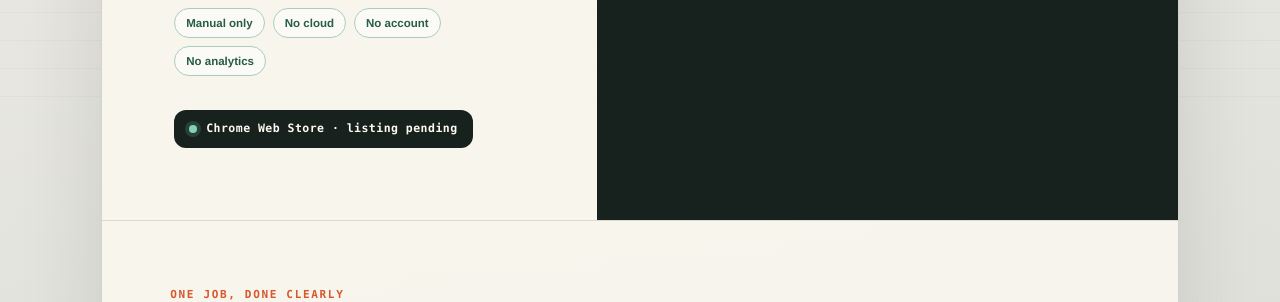
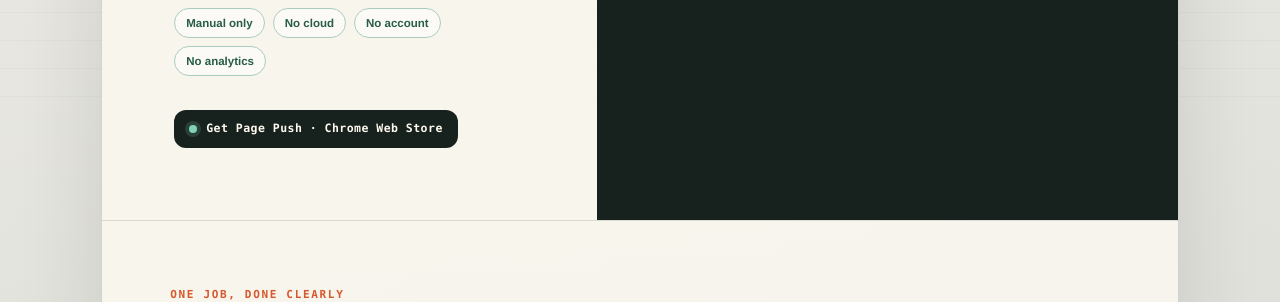
Before and after one commit to krwillxyz/krwillxyz.github.io, a Jekyll site: the page built from products/page-push/index.md, in a window 1280 px wide. Shown: the part 803-1105 px from the top of the page. Built offline with Jekyll 4.4.1, drawn with Linux system fonts in a browser that asks for light colours.

Commit message:
Link Page Push Chrome Web Store listing

```diff
--- a/products/page-push/index.md
+++ b/products/page-push/index.md
@@ -18,7 +18,7 @@ social_image: /assets/products/page-push/social-card-0.1.7.png
         <p class="page-push-slogan">Configure once. Push anywhere.</p>
         <p class="page-push-lede">Push the page you’re viewing directly to your own software. One deliberate click, one compact JSON event, no Page Push cloud in the middle.</p>
         <div class="trust-facts" aria-label="Page Push trust facts"><span>Manual only</span><span>No cloud</span><span>No account</span><span>No analytics</span></div>
-        <a class="release-status" href="https://chromewebstore.google.com/" target="_blank" rel="noreferrer">Chrome Web Store · listing pending</a>
+        <a class="release-status" href="https://chromewebstore.google.com/detail/knilajejnnkcfapaibggchnakannjeda?utm_source=item-share-cb" target="_blank" rel="noreferrer">Get Page Push · Chrome Web Store</a>
       </div>
       <figure class="page-push-demo" aria-label="Page Push direct delivery flow">
         <figcaption>One click. Direct delivery.</figcaption>
@@ -51,6 +51,6 @@ social_image: /assets/products/page-push/social-card-0.1.7.png
       </div>
     </section>
 
-    <footer class="product-footer"><span>Built by Kristopher Williams in Mukilteo, Washington.</span><span class="product-footer-links"><a href="https://chromewebstore.google.com/" target="_blank" rel="noreferrer">Chrome Web Store</a><a href="/products/page-push/privacy/">Privacy</a><a href="/products/page-push/support/">Support</a><a href="/products/page-push/changelog/">Changelog</a></span></footer>
+    <footer class="product-footer"><span>Built by Kristopher Williams in Mukilteo, Washington.</span><span class="product-footer-links"><a href="https://chromewebstore.google.com/detail/knilajejnnkcfapaibggchnakannjeda?utm_source=item-share-cb" target="_blank" rel="noreferrer">Chrome Web Store</a><a href="/products/page-push/privacy/">Privacy</a><a href="/products/page-push/support/">Support</a><a href="/products/page-push/changelog/">Changelog</a></span></footer>
   </article>
 </div>
```
